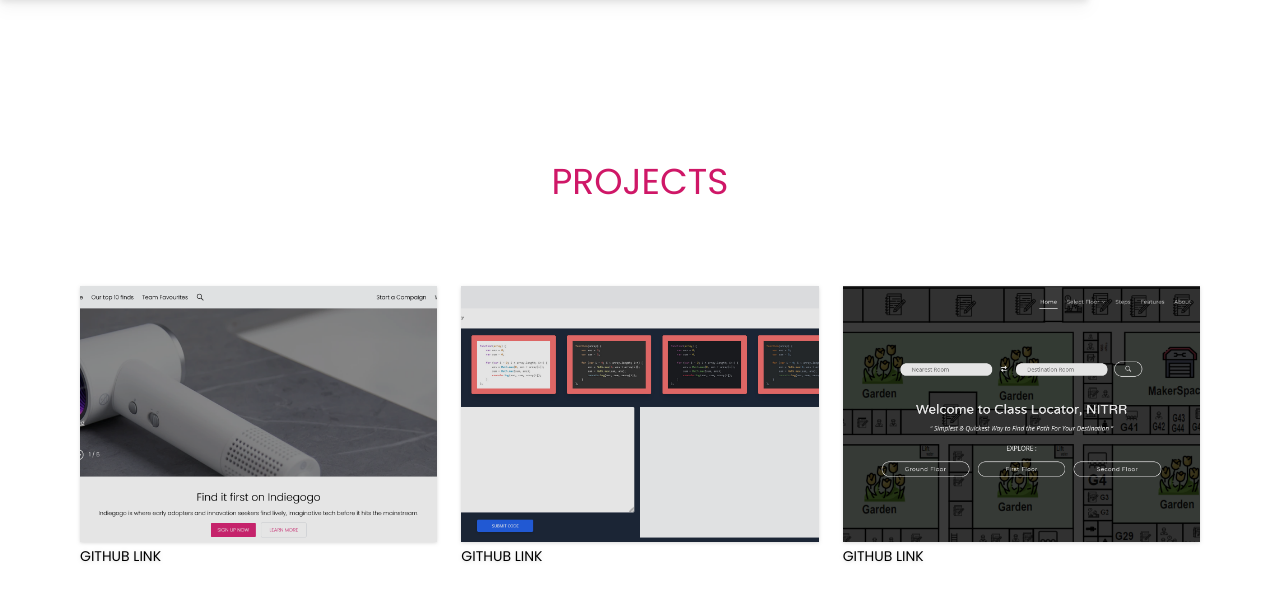
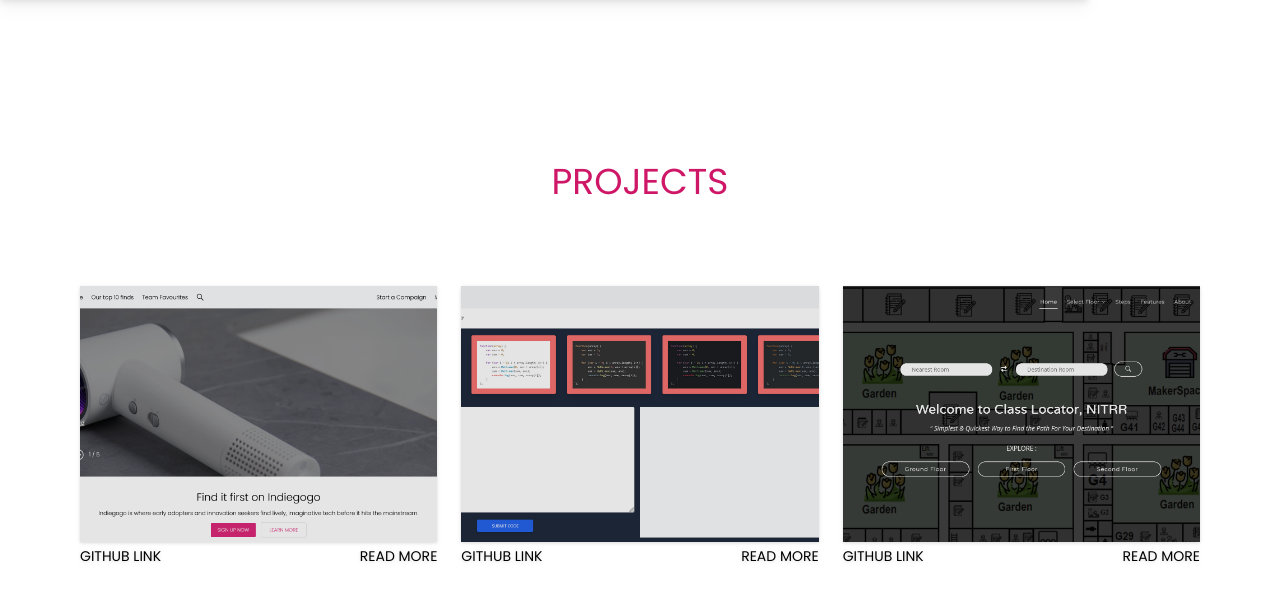
Before and after one commit to moh1t-do/portfolio, a React (Vite) app: page / in a window 1280 px wide. Shown: the part 1422-2022 px from the top of the page. Built offline with nearby package versions, Linux system fonts and the light colour scheme.

Commit message:
added styles in projects

```diff
--- a/src/components/Projects.jsx
+++ b/src/components/Projects.jsx
@@ -1,4 +1,4 @@
-import { useEffect } from 'react'
+import { useEffect, useState } from 'react'
 import { motion, useAnimation } from 'framer-motion'
 import { useInView } from 'react-intersection-observer'
 import projectsData from './projectsData'
@@ -6,6 +6,7 @@ import projectsData from './projectsData'
 function Tile(props) {
     const control = useAnimation()
     const [ref, inView] = useInView()
+    const [isOpen, handleRead] = useState(false)
 
     const boxVariant = {
         visible: { x: 0, y: 0, transition: { duration: 0.8 } },
@@ -20,7 +21,7 @@ function Tile(props) {
         }
     }, [control, inView])
 
-    const { image, title, link, gitLink } = props
+    const { image, title, link, about, gitLink } = props
     return (
         <motion.div
             id="projects"
@@ -33,14 +34,28 @@ function Tile(props) {
                 style={{ backgroundImage: `url(${image})` }}
                 className="group relative flex-auto bg-cover bg-center bg-no-repeat text-4xl text-white"
             >
-                <div className="h-full w-full bg-black opacity-10 transition-all ease-in group-hover:opacity-80"></div>
-                <div className="absolute top-1/2 flex w-full justify-center font-bold opacity-0 hover:text-primary group-hover:opacity-100">
+                <div
+                    className={`h-full w-full bg-black transition-all ease-in  ${
+                        isOpen ? '' : 'opacity-10 group-hover:opacity-80'
+                    }`}
+                ></div>
+                <div
+                    className={`absolute  flex w-full justify-center font-bold  ${
+                        isOpen
+                            ? 'top-0'
+                            : ' top-1/2 opacity-0 hover:text-primary group-hover:opacity-100'
+                    }`}
+                >
+                    {isOpen ? (
+                        <p className="px-4 py-4 text-left text-sm">{about}</p>
+                    ) : (
                         <a href={link} target="_blank">
                             {title}
                         </a>
+                    )}
                 </div>
             </div>
-            <div className="py-1 text-sm sm:flex sm:justify-between">
+            <div className="flex justify-between py-1 text-sm">
                 <a
                     href={gitLink}
                     target="_blank"
@@ -48,6 +63,14 @@ function Tile(props) {
                 >
                     GITHUB LINK
                 </a>
+                <button
+                    className={`cursor-pointer ${
+                        isOpen ? 'text-primary' : 'hover:text-primary'
+                    } `}
+                    onClick={() => handleRead(!isOpen)}
+                >
+                    READ MORE
+                </button>
             </div>
         </motion.div>
     )
@@ -60,15 +83,18 @@ function Projects() {
                 Projects
             </h1>
             <div className="grid w-full grid-cols-1 grid-rows-1 gap-6 px-5 pt-20 md:px-20 lg:grid-cols-3">
-                {projectsData.map(({ key, image, title, link, gitLink }) => (
+                {projectsData.map(
+                    ({ key, image, title, link, about, gitLink }) => (
                         <Tile
                             key={key}
                             image={image}
                             title={title}
                             link={link}
+                            about={about}
                             gitLink={gitLink}
                         />
-                ))}
+                    )
+                )}
             </div>
             <div id="contact"></div>
         </div>
--- a/src/components/projectsData.js
+++ b/src/components/projectsData.js
@@ -4,6 +4,7 @@ const projectsData = [
         image: './images/indiegogo.png',
         title: 'indiegogo clone',
         link: 'https://indiegogo-clone-six.vercel.app/',
+        about: 'A clone of the indiegogo website used Nextjs and tailwind for the frontend.',
         gitLink: 'https://github.com/moh1t-do/indiegogo-clone',
     },
     {
@@ -12,6 +13,7 @@ const projectsData = [
         title: 'devstar',
         subtitle: 'Respiray & more team favourites',
         link: 'https://devstar.netlify.app/',
+        about: 'A web based app to create beautify images of your source code used svelte and tailwind for the frontend and firebase for the backend.',
         gitLink: 'https://github.com/moh1t-do/DevStar',
     },
     {
@@ -20,6 +22,7 @@ const projectsData = [
         title: 'classlocator',
         subtitle: 'Check out these innovative steals',
         link: 'https://classlocator.live/',
+        about: 'An mere imitation of the Google maps which helps the students of NITRR to find classroom, laboratory inside the main building.',
         gitLink: 'https://github.com/moh1t-do/NITRR-Class-Locator',
     },
 ]
```
Lines whose indentation alone changed are shown as unchanged.
